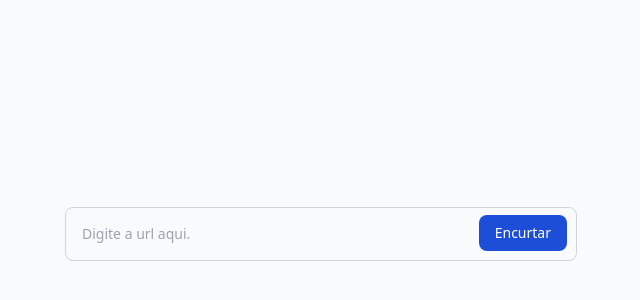
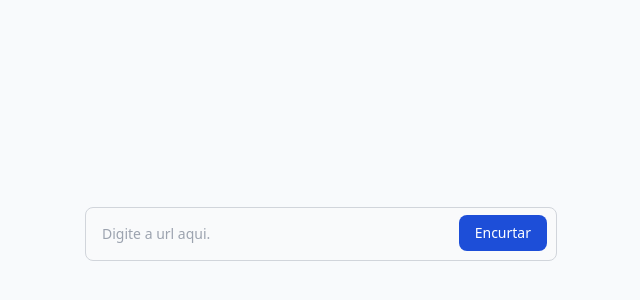
Before and after one commit to OtrisX/url-shortener-curtinho, a Next.js app: page / in a window 1280 px wide. Shown: the part 166-466 px from the top of the page, without its empty margins (319-959 px from the left). Built offline with nearby package versions, Linux system fonts and the light colour scheme.

Commit message:
added 5px padding

```diff
--- a/src/pages/index.tsx
+++ b/src/pages/index.tsx
@@ -26,13 +26,17 @@ export default function Home({host}: {host: string}) {
   return (
     <>
         <div className='w-screen h-screen flex justify-center items-center bg-slate-50'>
-            <div className='max-w-lg w-full'>
+            <div className='max-w-lg w-full px-5'>
                 <div className="relative">
                     <input type="text" id="url" className="block w-full p-4 text-sm text-gray-900 border border-gray-300 rounded-lg bg-gray-50 focus:ring-blue-500 focus:border-blue-500 dark:bg-gray-700 dark:border-gray-600 dark:placeholder-gray-400 dark:text-white dark:focus:ring-blue-500 dark:focus:border-blue-500" placeholder="Digite a url aqui." required/>
                     <button onClick={() => handleShortenUrl(host)} type="submit" className="text-white absolute right-2.5 bottom-2.5 bg-blue-700 hover:bg-blue-800 focus:ring-4 focus:outline-none focus:ring-blue-300 font-medium rounded-lg text-sm px-4 py-2 dark:bg-blue-600 dark:hover:bg-blue-700 dark:focus:ring-blue-800">Encurtar</button>
                 </div>
             </div>
         </div>
+
+
+
+
     </>
   )
 }
```
